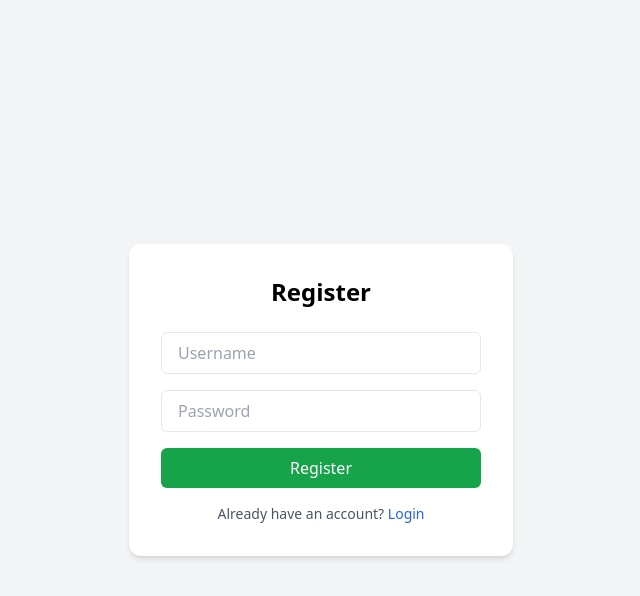
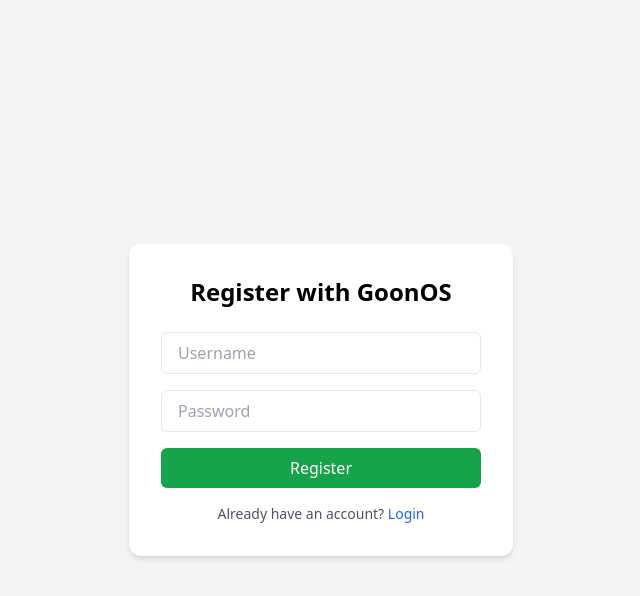
Before and after one commit to offsec64/goonOS, a Flask app: page /register in a window 1280 px wide. Shown: the top 596 px of the page, without its empty margins (319-959 px from the left). Run offline with Flask 3, Linux system fonts and the light colour scheme; some libraries are stand-ins or nearby versions.

Commit message:
Minor changes

```diff
--- a/templates/login.html
+++ b/templates/login.html
@@ -8,7 +8,7 @@
 <body class="bg-gray-100 flex items-center justify-center min-h-screen">
 
   <div class="w-full max-w-sm bg-white p-8 rounded-xl shadow-md">
-    <h1 class="text-2xl font-bold mb-6 text-center">Login</h1>
+    <h1 class="text-2xl font-bold mb-6 text-center">GoonOS Login</h1>
     <form method="post" action="{{ url_for('login') }}" class="space-y-4">
       <input name="username" type="text" placeholder="Username" required
              class="w-full px-4 py-2 border rounded-md focus:outline-none focus:ring-2 focus:ring-blue-500">
--- a/templates/register.html
+++ b/templates/register.html
@@ -8,7 +8,7 @@
 <body class="bg-gray-100 flex items-center justify-center min-h-screen">
 
   <div class="w-full max-w-sm bg-white p-8 rounded-xl shadow-md">
-    <h1 class="text-2xl font-bold mb-6 text-center">Register</h1>
+    <h1 class="text-2xl font-bold mb-6 text-center">Register with GoonOS</h1>
     <form method="post" action="{{ url_for('register') }}" class="space-y-4">
       <input name="username" type="text" placeholder="Username" required
              class="w-full px-4 py-2 border rounded-md focus:outline-none focus:ring-2 focus:ring-blue-500">
```
